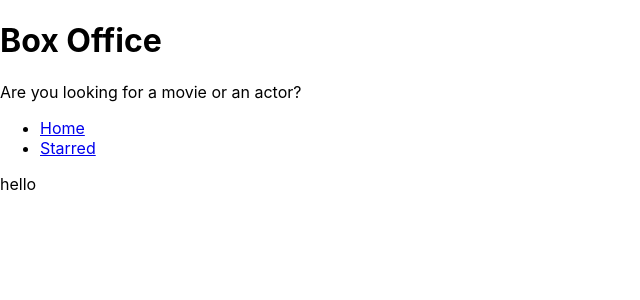
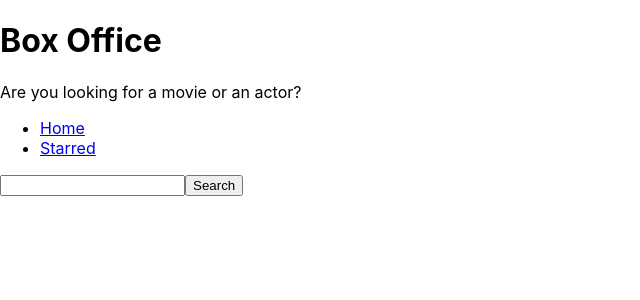
Before and after one commit to Tushyen-Gotmare/Box-office-app, a React (Create React App) app: page / in a window 1280 px wide. Shown: the top 300 px of the page, without its empty margins (0-640 px from the left). Built offline with nearby package versions, Linux system fonts and the light colour scheme.

Commit message:
search button and fetch api

```diff
--- a/src/pages/Home.jsx
+++ b/src/pages/Home.jsx
@@ -1,11 +1,32 @@
+import {useState} from 'react';
+
+const Home = () => {
+
+  const [searchStr, setSearchStr] = useState("");
 
 
-const Home = () => {
+
+  const onSearchInputChange = (ev) => {
+    setSearchStr(ev.target.value);
+  };
+
+  const onSearch = async (ev) =>{
+    ev.preventDefault();
+    const response = await fetch(`https://api.tvmaze.com/search/shows?q=${searchStr}`);
+    const body = await response.json();
+
+    console.log(body);
+  };
   return (
     <div>
-    hello
+     <form onSubmit={onSearch}>
+
+    <input type="text" value={searchStr} onChange={onSearchInputChange} />
+    <button type="submit" >Search</button>
+
+    </form>
     </div>
-  )
-}
+  );
+};
 
 export default Home;
```
